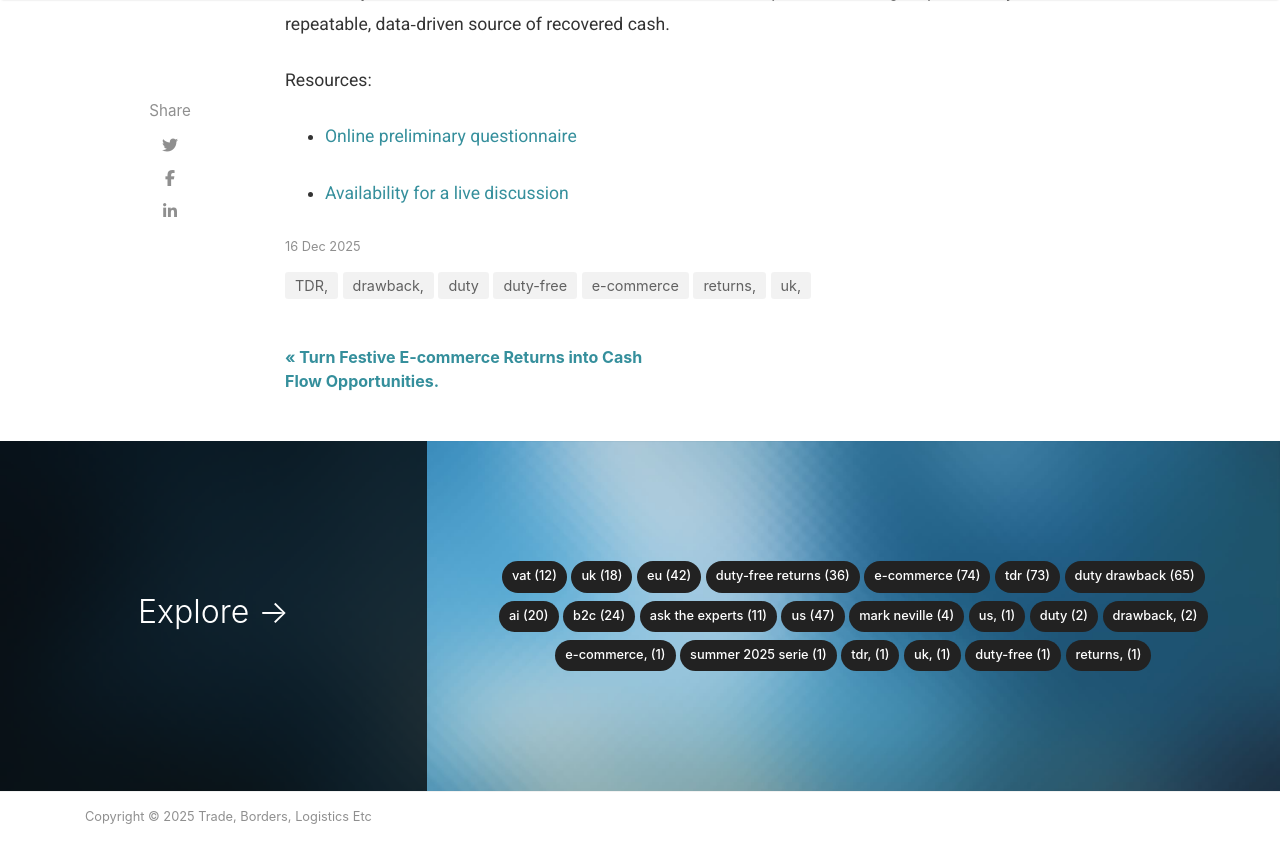
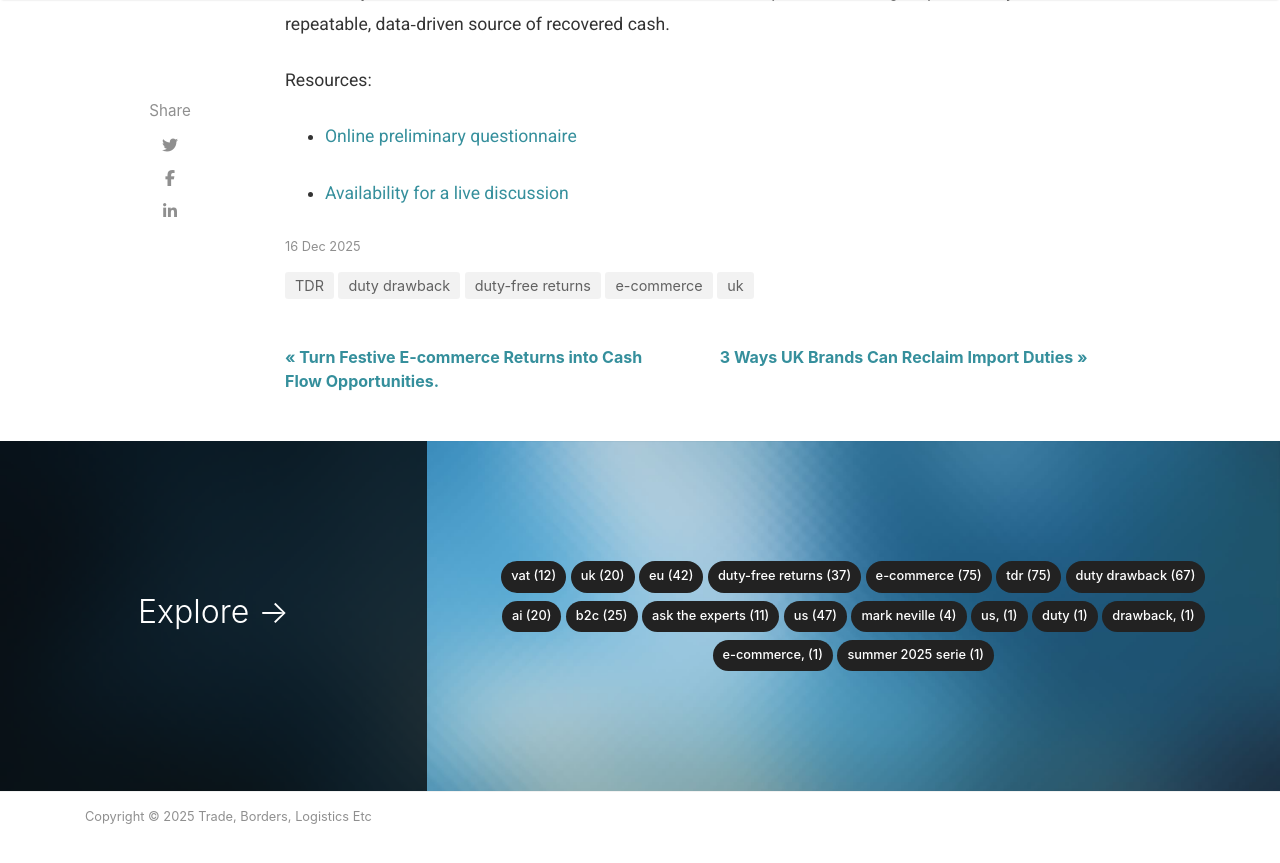
Before and after one commit to madeInLagny/TDR-EN-BLOG, a Jekyll site: the page built from _posts/2025-12-16-uk-holiday-season-returns-reclaim-import-duties.md, in a window 1280 px wide and 900 px high, scrolled down 4950 px. Shown: the top 863 px of the window. Built offline with Jekyll 4.4.1, drawn with Linux system fonts in a browser that asks for light colours; nearby versions of some CDN libraries; some web fonts are replaced; comment, search, counter and statistics services are not loaded; some of the changed lines change nothing that is shown.

Commit message:
new post

```diff
--- a/_posts/2025-12-16-uk-holiday-season-returns-reclaim-import-duties.md
+++ b/_posts/2025-12-16-uk-holiday-season-returns-reclaim-import-duties.md
@@ -1,8 +1,8 @@
 ---
 layout: post
-title: UK Holiday Season Returns - Reclaim Import Duties
-description: Learn how UK eCommerce finance leaders can reclaim import duties on returned online orders within 3 months, turning Q1’s returns spike into a measurable margin gain while staying HMRC-compliant.
-categories: TDR, uk, duty drawback, duty-free returns, e-commerce
+title: "UK Holiday Season Returns - Reclaim Import Duties"
+description: "Learn how UK eCommerce finance leaders can reclaim import duties on returned online orders within 3 months, turning Q1’s returns spike into a measurable margin gain while staying HMRC-compliant."
+categories: [TDR, uk, duty drawback, duty-free returns, e-commerce]
 image: assets/images/20251216-1.webp
 comments: false
 author: TDR
@@ -38,7 +38,7 @@
 
 ## Getting declarations right
 
-Duty recovery on returned goods does not happen automatically: it depends on how both the original import and the subsequent export declarations are structured. On top of commodity codes, origin, customs value and any special procedures, references to the orders must be correctly declared to establish the duty paid and link it to specific consignments and products. If the importation was not fully documented in CDS, [TDR experts team](https://tradedutyrefund.com/our-team-of-international-trade-experts.html?utm_source=Blog&utm_medium=uk-holiday-season-returns-reclaim-import-duties&utm_campaign=20251215)
+Duty recovery on returned goods does not happen automatically: it depends on how both the original import and the subsequent export declarations are structured. On top of commodity codes, origin, customs value and any special procedures, references to the orders must be correctly declared to establish the duty paid and link it to specific consignments and products. If the importation was not fully documented in CDS, [TDR experts team](https://tradedutyrefund.com/our-team-of-international-trade-experts.html?utm_source=Blog&utm_medium=uk-holiday-season-returns-reclaim-import-duties&utm_campaign=20251216)
 
 Supporting records, such as order and shipment IDs, customer returns data, carrier tracking and warehouse receipts need to be consistent so that auditors can trace each SKU from first import through return and final export.
 
@@ -50,7 +50,7 @@
 
 ## TDR’s streamlined reclaim process
 
-[Trade Duty Refund](https://tradedutyrefund.com?utm_source=Blog&utm_medium=uk-holiday-season-returns-reclaim-import-duties&utm_campaign=20251215) has developed a dedicated, low‑friction process to help UK importers reclaim duties on returned eCommerce goods with minimal disruption to existing operations. The approach starts with a diagnostic of your import, returns and export data to identify high‑yield lanes and SKUs where duty paid is significant and re‑exports are frequent within the three‑month window
+[Trade Duty Refund](https://tradedutyrefund.com?utm_source=Blog&utm_medium=uk-holiday-season-returns-reclaim-import-duties&utm_campaign=20251216) has developed a dedicated, low‑friction process to help UK importers reclaim duties on returned eCommerce goods with minimal disruption to existing operations. The approach starts with a diagnostic of your import, returns and export data to identify high‑yield lanes and SKUs where duty paid is significant and re‑exports are frequent within the three‑month window
 
 Once the opportunity is quantified, TDR connects import entries, outbound orders, customer returns and re‑exports into structured claim files that meet HMRC expectations, while working alongside your existing brokers, 3PLs and platforms rather than replacing them. A contingent-fee model keeps internal budget impact low, with TDR remunerated on recovered duties rather than fixed consulting days, aligning incentives with finance’s focus on measurable payback.
 
@@ -60,7 +60,7 @@
 
 ## Expert readiness assessment
 
-Not every retailer is ready to file a robust duty refund claim on day one, which is why TDR’s team starts with an eligibility and readiness assessment. TDR provides the option of a 2-minute [online preliminary questionnaire](https://tradedutyrefund.com/duty-refund-questionnaire-UK.html?utm_source=Blog&utm_medium=uk-holiday-season-returns-reclaim-import-duties&utm_campaign=20251215) or a [short live discussion](https://tradedutyrefund.com/make-an-appointment.html?utm_source=Blog&utm_medium=uk-holiday-season-returns-reclaim-import-duties&utm_campaign=20251215). This review looks at your customs broker setup, the consistency of your import and export declarations, and the completeness of order, shipment and returns data needed to substantiate claims.
+Not every retailer is ready to file a robust duty refund claim on day one, which is why TDR’s team starts with an eligibility and readiness assessment. TDR provides the option of a 2-minute [online preliminary questionnaire](https://tradedutyrefund.com/duty-refund-questionnaire-UK.html?utm_source=Blog&utm_medium=uk-holiday-season-returns-reclaim-import-duties&utm_campaign=20251216) or a [short live discussion](https://tradedutyrefund.com/make-an-appointment.html?utm_source=Blog&utm_medium=uk-holiday-season-returns-reclaim-import-duties&utm_campaign=20251216). This review looks at your customs broker setup, the consistency of your import and export declarations, and the completeness of order, shipment and returns data needed to substantiate claims.
 
 Where gaps exist, for example, missing links between export declarations and original import entries, TDR recommends targeted fixes that improve both compliance and refund potential. For finance leaders, that translates into a clear view of “money left on the table,” a roadmap to unlock it, and confidence that any claims submitted stand up to HMRC scrutiny.
 
@@ -72,6 +72,6 @@
 
 Resources:
 
-* [Online preliminary questionnaire](https://tradedutyrefund.com/duty-refund-questionnaire-UK.html?utm_source=Blog&utm_medium=uk-holiday-season-returns-reclaim-import-duties&utm_campaign=20251215)
+* [Online preliminary questionnaire](https://tradedutyrefund.com/duty-refund-questionnaire-UK.html?utm_source=Blog&utm_medium=uk-holiday-season-returns-reclaim-import-duties&utm_campaign=20251216)
 
-* [Availability for a live discussion](https://tradedutyrefund.com/make-an-appointment.html?utm_source=Blog&utm_medium=uk-holiday-season-returns-reclaim-import-duties&utm_campaign=20251215)
+* [Availability for a live discussion](https://tradedutyrefund.com/make-an-appointment.html?utm_source=Blog&utm_medium=uk-holiday-season-returns-reclaim-import-duties&utm_campaign=20251216)
--- /dev/null
+++ b/_posts/2025-12-17-3-ways-UK-brands-can-reclaim-import-duties.md
@@ -0,0 +1,42 @@
+---
+layout: post_no_image
+title: "3 Ways UK Brands Can Reclaim Import Duties"
+description: "Discover 3 key duty reclaim opportunities for UK eCommerce brands: Returns Goods Release, Inward Processing, and Foreign Duty Drawback. Unlock up to 3 years of missed refunds with Trade Duty Refund's carrier-agnostic solutions."
+categories: [TDR, uk, duty drawback, e-commerce, b2c]
+image: assets/images/20251217-1.webp
+comments: false
+author: TDR
+---
+
+> UK eCommerce brands face rising costs from international returns, processing, and re-exports, but 3 powerful duty reclaim opportunities: **Returns Goods Release**, **Inward and Outward Processing**, and **Foreign Duty Drawback**. They can recover up to 99% of duties paid. Many finance and supply chain leaders overlook these, leaving significant cash on the table, especially with up to 3 years of retroactive claims possible. [Trade Duty Refund](https://tradedutyrefund.com?utm_source=Blog&utm_medium=3-ways-UK-brands-can-reclaim-import-duties&utm_campaign=20251217) simplifies eligibility checks and recovery as your single point of contact, regardless of carriers or brokers.
+
+## Returns Goods Release (RGR)
+
+Returns Goods Release allows UK brands to reclaim duties and import VAT on goods originally imported into the UK and later returned by customers or re-exported. Eligibility requires proof that the goods are the same as imported, unchanged in condition, within 3 years of import declaration. Missed claims from the past 3 years remain recoverable, even if logistics partners changed. **TDR handles documentation across carriers and brokers seamlessly.**
+
+This mechanism applies to all eligible returned goods, but predominantely targets high-return sectors like apparel and sporting goods, where eCommerce return rates average 20-30%.
+
+## Inward and Outward Processing Relief
+
+Inward Processing suspends duties and VAT for UK brands importing goods for processing, repair, or assembly before re-export outside the UK. Once re-exported, the duty liability discharges fully, ideal for brands outsourcing manufacturing or repairs abroad. Authorisation from HMRC demands a business plan showing processing intent, rate of yield, and waste management, with discharge via Export Declarations.
+
+Outward Processing works in the opposite way. It enables businesses to export goods from the UK for processing or repair abroad. When the goods re-enter the UK, duty is charged only on the value added through the foreign processing, not on the total value of the consignment.
+For example, a UK clothing brand might export fabric to India for stitching and then pay import duty solely on the value added during production when the finished garments are returned.
+
+## Foreign Duty Drawback Schemes
+
+Many countries like the EU, US, Canada, Australia, South Korea or Japan offer duty drawback for goods imported there and re-exported unchanged, mirroring UK schemes but requiring local filings. UK brands selling internationally can reclaim these via destination customs, often up to 99% of duties paid. TDR coordinates multi-country claims as a single contact, avoiding broker-by-broker setups.
+
+Queries like "duty drawback uk" and "ecommerce return rate" spike in searches, signaling demand among importers. Eligibility hinges on same-state re-export proof.
+UK brands can easity evaluate their readyness to claim duties back in foreign countries using TDR's [simple questionnaires](https://tradedutyrefund.com/duty-refund-questionnaire-main-page.html?utm_source=Blog&utm_medium=3-ways-UK-brands-can-reclaim-import-duties&utm_campaign=20251217) or by [scheduling a discussion](https://tradedutyrefund.com/make-an-appointment.html?utm_source=Blog&utm_medium=3-ways-UK-brands-can-reclaim-import-duties&utm_campaign=20251217) with our experts to project cash returns tailored to your operations.
+
+## Why Partner with TDR Now?
+
+Setting up internal programs demands time, compliance risks, and multi-country navigation—most brands forfeit millions annually. TDR's SaaS platform automates claims in the EU. Its network of partners across the globe provide seamless integration and optimum results. Start with our [free eligibility check](https://tradedutyrefund.com/duty-refund-questionnaire-main-page.html?utm_source=Blog&utm_medium=3-ways-UK-brands-can-reclaim-import-duties&utm_campaign=20251217) to reclaim duties effortlessly.
+
+
+Resources:
+
+* [Online preliminary questionnaire](https://tradedutyrefund.com/duty-refund-questionnaire-UK.html?utm_source=Blog&utm_medium=3-ways-UK-brands-can-reclaim-import-duties&utm_campaign=20251217)
+
+* [Availability for a live discussion](https://tradedutyrefund.com/make-an-appointment.html?utm_source=Blog&utm_medium=3-ways-UK-brands-can-reclaim-import-duties&utm_campaign=20251217)
```
Also changed, not shown: assets/images/20251217-1.webp (added).
